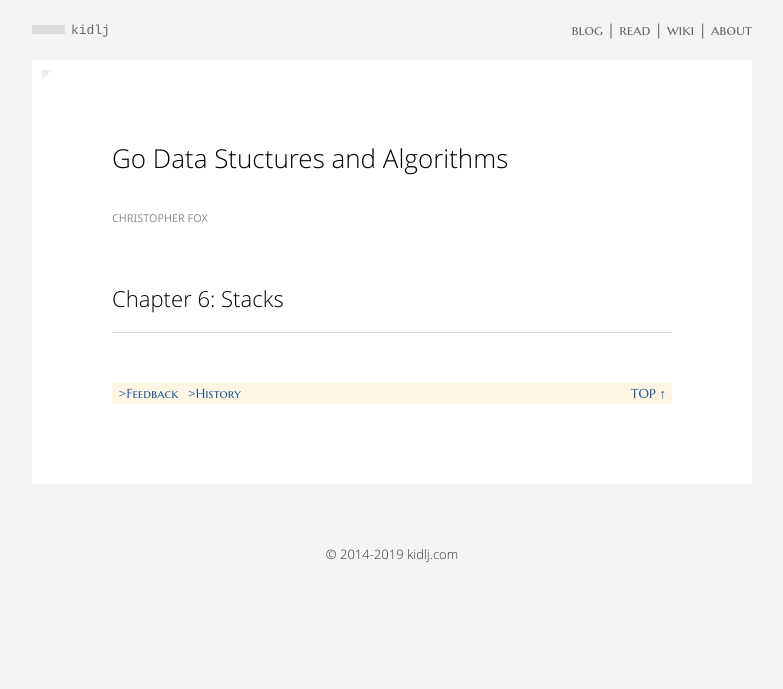
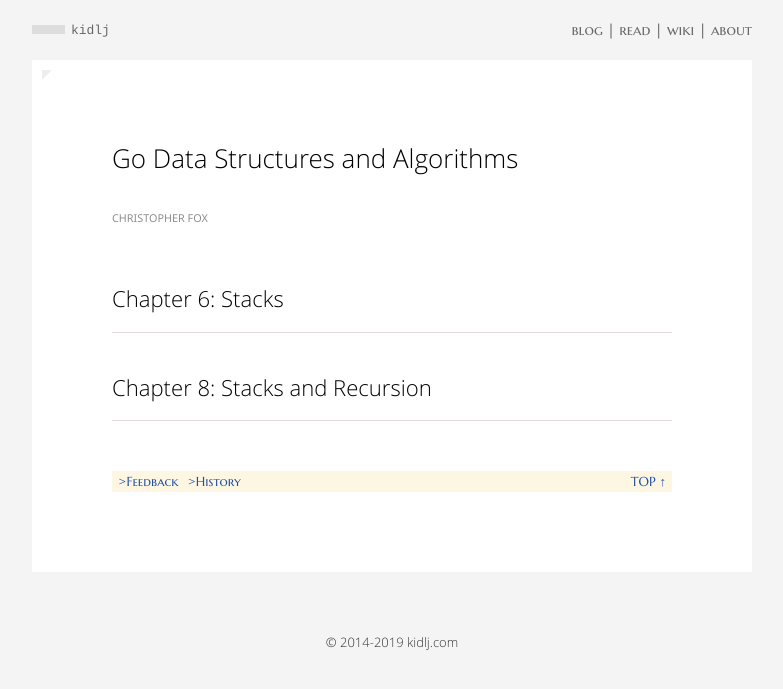
Before and after one commit to kidlj/awei, a Jekyll site: the page built from _read/go-data-structures-and-algorithms.md, in a window 1280 px wide. Shown: the top 689 px of the page, without its empty margins (248-1031 px from the left). Built offline with Jekyll 4.4.1, drawn with Linux system fonts in a browser that asks for light colours.

Commit message:
fix typo :(

```diff
--- a/_read/go-data-structures-and-algorithms.md
+++ b/_read/go-data-structures-and-algorithms.md
@@ -1,8 +1,11 @@
 ---
-title: Go Data Stuctures and Algorithms
+title: Go Data Structures and Algorithms
 author: Christopher Fox
 date: 2019-05-10
 ---
 
 Chapter 6: Stacks
 =================
+
+Chapter 8: Stacks and Recursion
+===============================
```
